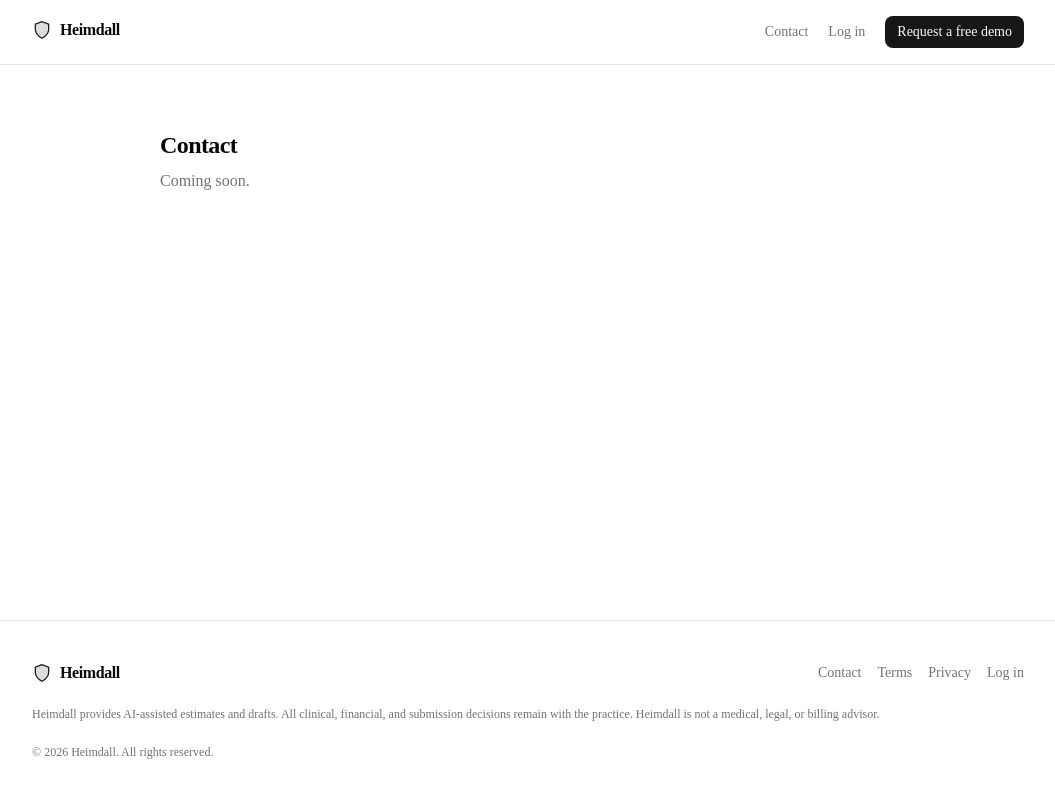
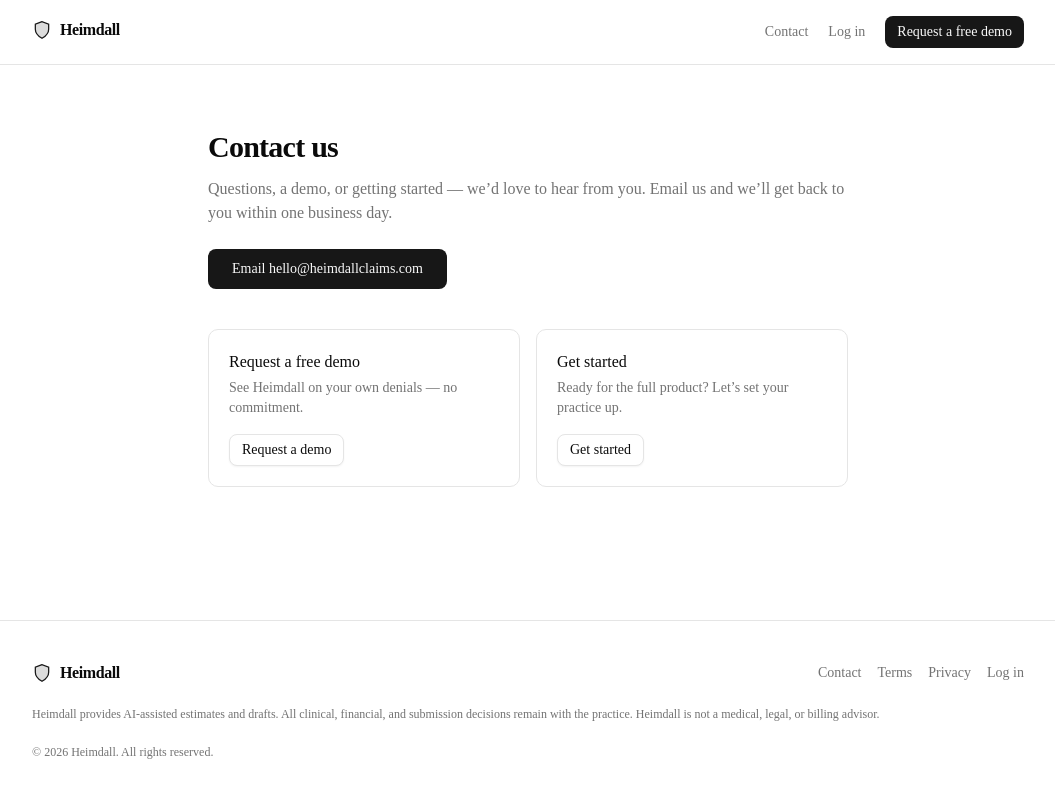
Before and after one commit to Apr0G/heimdall, a Next.js app in the folder frontend/: page /contact in a window 1280 px wide. Shown: the whole page, without its empty margins (112-1167 px from the left). Built offline with nearby package versions, Linux system fonts and the light colour scheme; no server answers.

Commit message:
Add the contact page
A simple mailto-based contact page with the team email and quick actions for a free demo or getting started. The header and landing CTAs already open the mail client.

```diff
--- a/frontend/src/app/(marketing)/contact/page.tsx
+++ b/frontend/src/app/(marketing)/contact/page.tsx
@@ -1,8 +1,54 @@
+import type { Metadata } from "next";
+
+import { buttonVariants } from "@/components/ui/button";
+import { CONTACT_EMAIL, CONTACT_MAILTO, DEMO_MAILTO, GET_STARTED_MAILTO } from "@/lib/site";
+
+export const metadata: Metadata = {
+  title: "Contact — Heimdall",
+  description: "Get in touch with the Heimdall team about a demo or getting started.",
+};
+
 export default function ContactPage() {
   return (
-    <section className="mx-auto max-w-3xl px-4 py-16">
-      <h1 className="text-2xl font-semibold tracking-tight">Contact</h1>
-      <p className="mt-2 text-muted-foreground">Coming soon.</p>
+    <section className="mx-auto max-w-2xl px-4 py-16">
+      <h1 className="text-3xl font-semibold tracking-tight">Contact us</h1>
+      <p className="mt-3 text-muted-foreground">
+        Questions, a demo, or getting started — we&rsquo;d love to hear from you. Email us and
+        we&rsquo;ll get back to you within one business day.
+      </p>
+
+      <div className="mt-6">
+        <a href={CONTACT_MAILTO} className={buttonVariants({ size: "lg" })}>
+          Email {CONTACT_EMAIL}
+        </a>
+      </div>
+
+      <div className="mt-10 grid gap-4 sm:grid-cols-2">
+        <div className="rounded-lg border p-5">
+          <h2 className="font-medium">Request a free demo</h2>
+          <p className="mt-1 text-sm text-muted-foreground">
+            See Heimdall on your own denials — no commitment.
+          </p>
+          <a
+            href={DEMO_MAILTO}
+            className={buttonVariants({ variant: "outline", size: "sm", className: "mt-4" })}
+          >
+            Request a demo
+          </a>
+        </div>
+        <div className="rounded-lg border p-5">
+          <h2 className="font-medium">Get started</h2>
+          <p className="mt-1 text-sm text-muted-foreground">
+            Ready for the full product? Let&rsquo;s set your practice up.
+          </p>
+          <a
+            href={GET_STARTED_MAILTO}
+            className={buttonVariants({ variant: "outline", size: "sm", className: "mt-4" })}
+          >
+            Get started
+          </a>
+        </div>
+      </div>
     </section>
   );
 }
```
